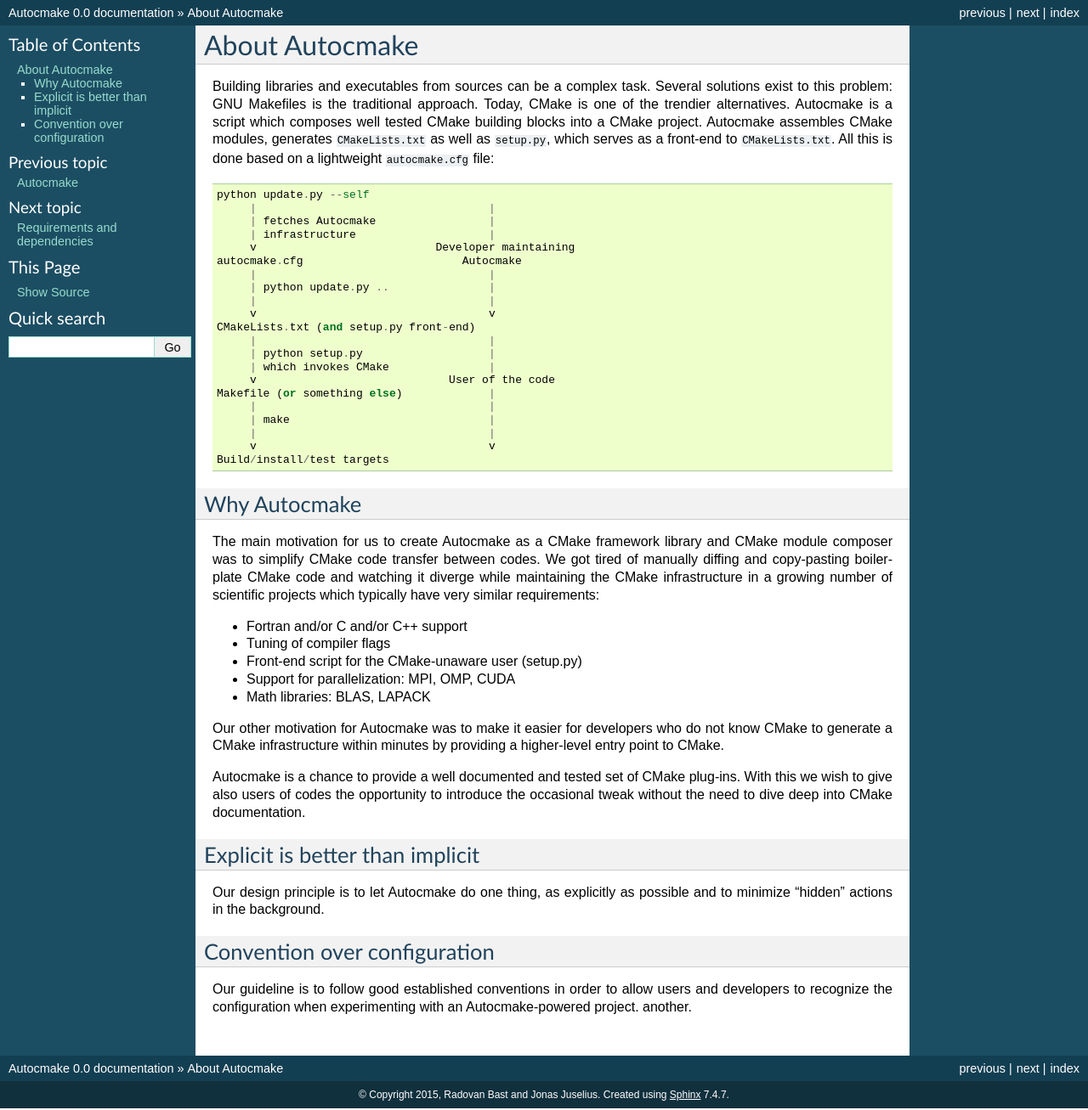
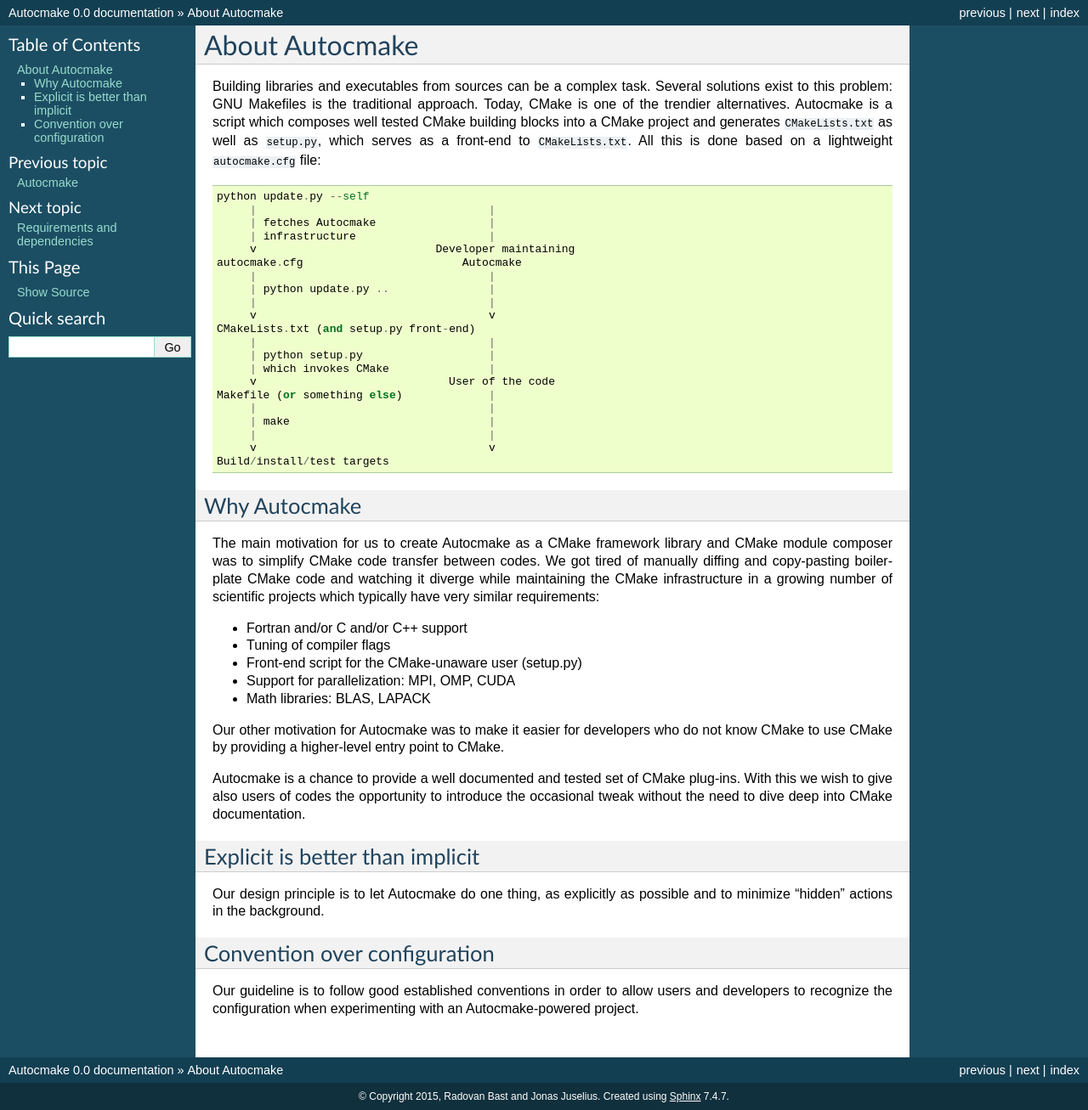
Before and after one commit to dev-cafe/autocmake, a Sphinx documentation site: the page built from doc/general/about.rst, in a window 1280 px wide. Shown: the whole page at 85% size. Built offline with Sphinx 7.4.7, drawn with Linux system fonts in a browser that asks for light colours.

Commit message:
update about page

```diff
--- a/doc/general/about.rst
+++ b/doc/general/about.rst
@@ -6,10 +6,10 @@
 Building libraries and executables from sources can be a complex task. Several
 solutions exist to this problem: GNU Makefiles is the traditional approach.
 Today, CMake is one of the trendier alternatives. Autocmake is a script which
-composes well tested CMake building blocks into a CMake project.  Autocmake
-assembles CMake modules, generates ``CMakeLists.txt`` as well as ``setup.py``,
-which serves as a front-end to ``CMakeLists.txt``. All this is done based on a
-lightweight ``autocmake.cfg`` file::
+composes well tested CMake building blocks into a CMake project and generates
+``CMakeLists.txt`` as well as ``setup.py``, which serves as a front-end to
+``CMakeLists.txt``. All this is done based on a lightweight ``autocmake.cfg``
+file::
 
   python update.py --self
        |                                   |
@@ -50,8 +50,7 @@
 - Math libraries: BLAS, LAPACK
 
 Our other motivation for Autocmake was to make it easier for developers who do
-not know CMake to generate a CMake infrastructure within minutes by providing
-a higher-level entry point to CMake.
+not know CMake to use CMake by providing a higher-level entry point to CMake.
 
 Autocmake is a chance to provide a well documented and tested set of CMake
 plug-ins. With this we wish to give also users of codes the opportunity to
@@ -70,6 +69,5 @@
 -----------------------------
 
 Our guideline is to follow good established conventions in order to allow users
-and developers to recognize the configuration when experimenting with
-an Autocmake-powered project.
-another.
+and developers to recognize the configuration when experimenting with an
+Autocmake-powered project.
```
